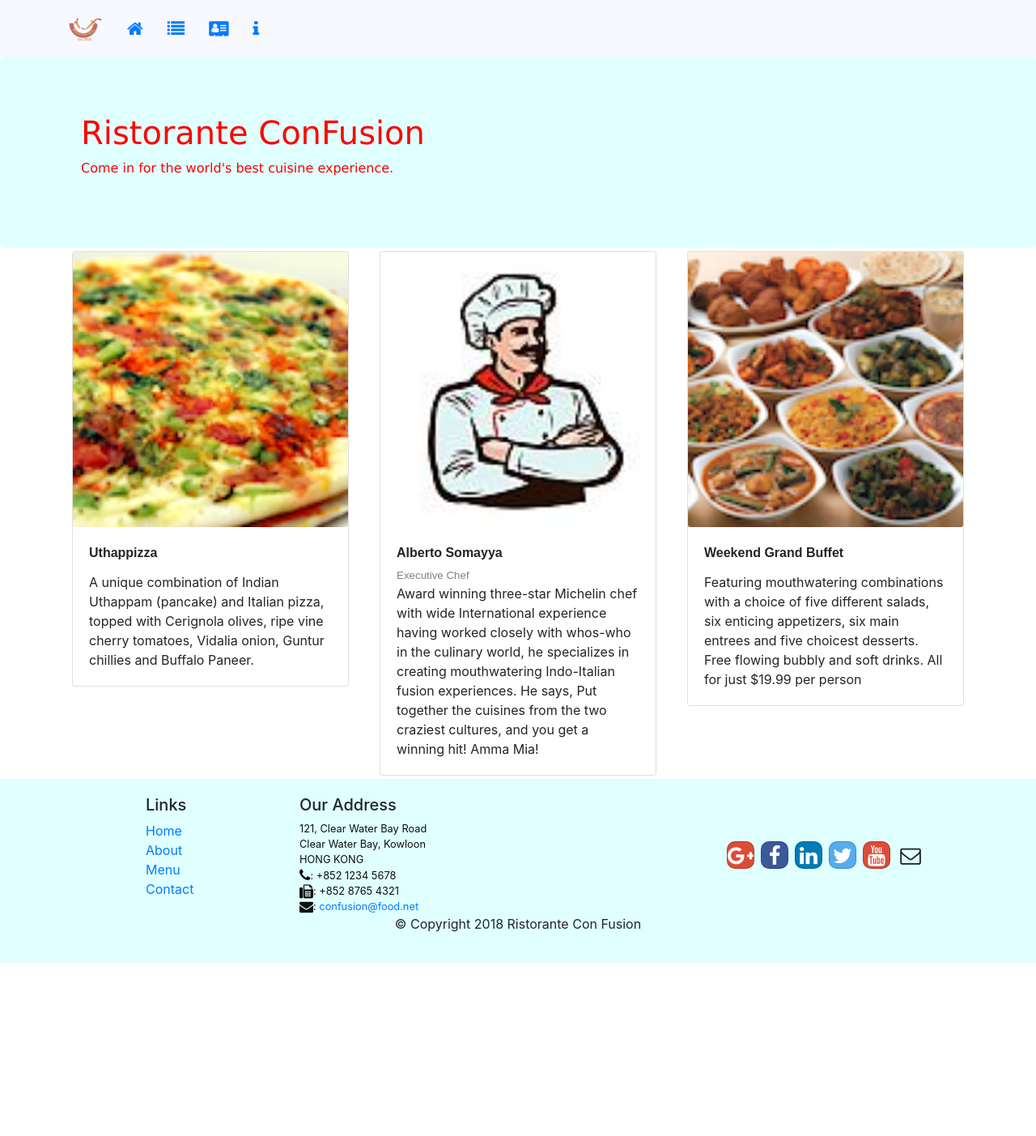
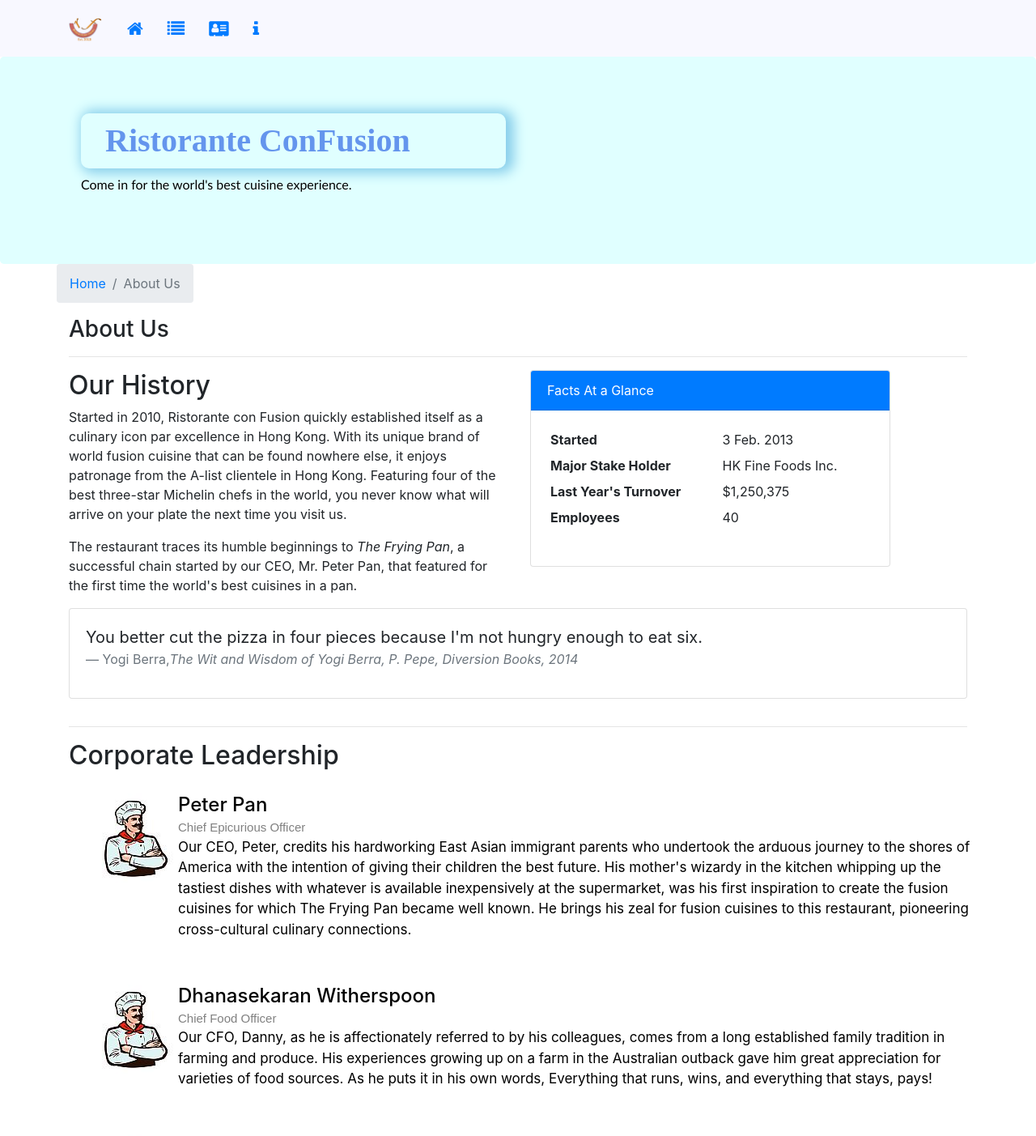
Before and after one commit to spyder204/Coursera-React, a React (Create React App) app: page /aboutus in a window 1280 px wide. Before the commit this address led to /home. Shown: the top 1403 px of the page at 81% size. Before the commit the page ends 1189 px from the top, so only its background shows below. Built offline with nearby package versions, Linux system fonts and the light colour scheme.

Commit message:
About Section added

```diff
--- a/src/App.css
+++ b/src/App.css
@@ -1,6 +1,5 @@
 margin:0px auto;
 padding:0px auto;
-
 
 .row-content {
 margin:0px auto;
@@ -14,12 +13,20 @@ background-color: lightcyan;
 margin:0px auto;
 padding: 20px 0px 20px 0px;
 }
-.jumbotron {
+.jumbotron{
 padding:70px 30px 70px 30px;
 margin:0px auto;
 background: lightcyan ;
-color:red;
-font-family: 'Lucida Sans', 'Lucida Sans Regular', 'Lucida Grande', 'Lucida Sans Unicode', Geneva, Verdana, sans-serif;
+color:black;
+font-family:'Trebuchet MS', 'Lucida Sans Unicode', 'Lucida Grande', 'Lucida Sans', Arial, sans-serif;
+}
+.jumbotron>div>div>div>h1{
+    font-family: "Century Gothic";
+    font-weight: 800;
+    padding:10px 5px 10px 30px;
+    box-shadow: 5px 1px 15px 5px skyblue;
+    border-radius: 10px;
+    color:cornflowerblue;
 }
 
 address{
@@ -56,7 +63,41 @@ background-color: ghostwhite;
 }
 .card-subtitle{
     font-weight: 450;
-    font-size: smaller;
+    font-size: 15px;
     font-family: Arial, Helvetica, sans-serif;
     color:gray;
 }
+
+.btn-group>.btn{
+    padding:6px;
+    margin:8px;
+    border-radius: 10px;
+}
+.commentAuthor{
+    font-size: 14px;
+    color:rgb(92, 91, 91);
+}
+
+.commentsHeading{
+    font-weight: 600;
+    font-family: fantasy;
+    box-shadow: 3px 5px 3px lightblue;
+    padding: 10px;
+    background-color: hsl(160, 81%, 84%);
+
+}
+
+.leaderMedia{
+    margin-bottom: 35px;
+    font-size: 17px;
+
+}
+
+.leaderMedia>div{
+    color:black;
+    padding-top: 20px;
+}
+
+.leader-section{
+    margin-top: 18px;
+}
--- /dev/null
+++ b/src/components/AboutComponent.js
@@ -0,0 +1,102 @@
+import React from 'react';
+import { Breadcrumb, BreadcrumbItem, Card, CardBody, CardHeader,CardSubtitle, Media } from 'reactstrap';
+import { Link } from 'react-router-dom';
+
+
+function RenderLeader({leader}){
+    console.log(leader)
+    return(
+        <div className='row leaderMedia'>
+            <Media>
+            <Media object src={leader.image} alt="Masterchef Alberto" />
+            </Media>
+
+            <Media body>
+                <Media heading>
+                    {leader.name}
+                </Media>
+                <CardSubtitle>{leader.designation}</CardSubtitle>
+                <div>{leader.description}</div>
+            </Media>
+        </div>
+    )
+
+}
+
+
+
+
+function About(props) {
+
+    const leaders = props.leaders.map((leader) => {
+        return (
+            <RenderLeader leader = {leader} />
+        );
+    });
+
+    return(
+        <div className="container">
+            <div className="row">
+                <Breadcrumb>
+                    <BreadcrumbItem><Link to="/home">Home</Link></BreadcrumbItem>
+                    <BreadcrumbItem active>About Us</BreadcrumbItem>
+                </Breadcrumb>
+                <div className="col-12">
+                    <h3>About Us</h3>
+                    <hr />
+                </div>
+            </div>
+            <div className="row row-content">
+                <div className="col-12 col-md-6">
+                    <h2>Our History</h2>
+                    <p>Started in 2010, Ristorante con Fusion quickly established itself as a culinary icon par excellence in Hong Kong. With its unique brand of world fusion cuisine that can be found nowhere else, it enjoys patronage from the A-list clientele in Hong Kong.  Featuring four of the best three-star Michelin chefs in the world, you never know what will arrive on your plate the next time you visit us.</p>
+                    <p>The restaurant traces its humble beginnings to <em>The Frying Pan</em>, a successful chain started by our CEO, Mr. Peter Pan, that featured for the first time the world's best cuisines in a pan.</p>
+                </div>
+                <div className="col-12 col-md-5">
+                    <Card>
+                        <CardHeader className="bg-primary text-white">Facts At a Glance</CardHeader>
+                        <CardBody>
+                            <dl className="row p-1">
+                                <dt className="col-6">Started</dt>
+                                <dd className="col-6">3 Feb. 2013</dd>
+                                <dt className="col-6">Major Stake Holder</dt>
+                                <dd className="col-6">HK Fine Foods Inc.</dd>
+                                <dt className="col-6">Last Year's Turnover</dt>
+                                <dd className="col-6">$1,250,375</dd>
+                                <dt className="col-6">Employees</dt>
+                                <dd className="col-6">40</dd>
+                            </dl>
+                        </CardBody>
+                    </Card>
+                </div>
+                <div className="col-12">
+                    <Card>
+                        <CardBody className="bg-faded">
+                            <blockquote className="blockquote">
+                                <p className="mb-0">You better cut the pizza in four pieces because
+                                    I'm not hungry enough to eat six.</p>
+                                <footer className="blockquote-footer">Yogi Berra,
+                                <cite title="Source Title">The Wit and Wisdom of Yogi Berra,
+                                    P. Pepe, Diversion Books, 2014</cite>
+                                </footer>
+                            </blockquote>
+                        </CardBody>
+                    </Card>
+                </div>
+            </div>
+            <div className="row row-content leader-section">
+                <div className="col-12">
+                    <hr/>
+                    <h2>Corporate Leadership</h2>
+                </div>
+                <div className="col-12">
+                    <Media list>
+                        {leaders}
+                    </Media>
+                </div>
+            </div>
+        </div>
+    );
+}
+
+export default About;
--- a/src/components/ContactComponent.js
+++ b/src/components/ContactComponent.js
@@ -1,8 +1,23 @@
 import React from 'react';
-
+import {Breadcrumb, BreadcrumbItem} from 'reactstrap';
+import {Link} from 'react-router-dom';
 function Contact(props) {
     return(
         <div className="container">
+            <div className='row'>
+               <Breadcrumb>
+                <BreadcrumbItem>
+                    <Link to='/home'>Home</Link>
+                </BreadcrumbItem>
+
+                <BreadcrumbItem active>Contact Us
+                </BreadcrumbItem>
+               </Breadcrumb>
+               <div className='col-12'>
+                   <h3>Contact Us</h3>
+                   <hr/>
+               </div>
+           </div>
             <div className="row row-content">
                 <div className="col-12">
                 <h3>Location Information</h3>
--- a/src/components/DishdetailComponent.js
+++ b/src/components/DishdetailComponent.js
@@ -1,6 +1,6 @@
 import React from 'react';
-import {Card, CardImg, CardText, CardBody, CardTitle } from 'reactstrap';
-
+import {Card, CardImg, CardText, CardBody, CardTitle, Breadcrumb, BreadcrumbItem} from 'reactstrap';
+import {Link} from 'react-router-dom';
 
     function RenderDishCard({dish}){  // dish = props here . destructured
         if(dish==null)
@@ -18,32 +18,31 @@ import {Card, CardImg, CardText, CardBody, CardTitle } from 'reactstrap';
                 </div>
             );
         }
-
     }
 
-
-    function RenderComments(dish){
-
-        if(dish==null)
+    function RenderComments({comments}){
+        if(comments==null)
             return (<div></div>);
 
-            else{
-
-            let commentdata = dish.comments.map((com)=>{
+        else{
+             let commentdata = comments.map((comments)=>{
                 return(
-                    <li key = {com.id}>
-                        <p>{com.comment} :- {com.author}, {new Intl.DateTimeFormat('en-US', {year:'numeric', month:'short', day:'2-digit'}).format(new Date(Date.parse(com.date)))} </p>
+                    <li key = {comments.id}>
+                        <div>
+                            <p className='comments'>{comments.comment}</p>
+                            <p className='commentAuthor'>--{comments.author},
+                            {new Intl.DateTimeFormat('en-US', { year: 'numeric', month: 'short', day: '2-digit'}).format(new Date(Date.parse(comments.date)))}</p>
+                        </div>
                     </li>
-                );
-            })
-
+                )
+             })
 
             return(
 
-                <div className='col-12 col-md-5 m-1'>
-                    <h4>Comments</h4>
+                <div className=' col-12 col-md-5 m-1'>
+                    <h4 className='commentsHeading'>Comments</h4>
                     <ul className='list-unstyled'>
-                        {commentdata};
+                        {commentdata}
                     </ul>
                 </div>
             );
@@ -52,18 +51,35 @@ import {Card, CardImg, CardText, CardBody, CardTitle } from 'reactstrap';
     }
 
    const DishDetail = (props)=> {
-        console.log("DishDetail Render invoked.");
+        //console.log("DishDetail Render invoked.");
+       console.log("dish detail props ", props.comments);
         // if no card is selected, then null prop will be passed which will throw an error
         if(props.dish!=null){
 
          return(
                 <div className='container'>
                     <div className='row'>
-                    <RenderDishCard dish = {props.dish} />
-                    <RenderComments comments = {props.dish.comments} />
+               <Breadcrumb>
+                <BreadcrumbItem>
+                    <Link to='/home'>Home</Link>
+                </BreadcrumbItem>
+                <BreadcrumbItem>
+                    <Link to='/menu'>Menu</Link>
+                </BreadcrumbItem>
 
+                <BreadcrumbItem active>{props.dish.name}
+                </BreadcrumbItem>
+               </Breadcrumb>
 
-                </div>
+               <div className='col-12'>
+                   <h3>{props.dish.name}</h3>
+                   <hr/>
+               </div>
+           </div>
+                    <div className='row'>
+                        <RenderDishCard dish = {props.dish} />
+                        <RenderComments comments = {props.comments} />
+                    </div>
                 </div>
             );
         }
--- a/src/components/MainComponent.js
+++ b/src/components/MainComponent.js
@@ -14,7 +14,7 @@ import Footer from './FooterComponent';
 import Home from './HomeComponent';
 
 import Contact from './ContactComponent';
-
+import About from './AboutComponent'
 
 import {Switch, Route, Redirect} from 'react-router-dom';
 import { unstable_renderSubtreeIntoContainer } from 'react-dom';
@@ -47,13 +47,24 @@ class Main extends Component {
 
     }// we can also do this like done in Menu route.
 
+    const DishWithId = ({match})=>{
+      console.log(parseInt(match.params.dishId, 10));
+      // route will pass 3 props here-match, location, history,. we want match only
+      return(
+        <DishDetail
+        dish = {this.state.dishes.filter((dish)=>dish.id === parseInt(match.params.dishId, 10))[0]}
+
+        comments = {this.state.comments.filter((comment)=>comment.dishId === parseInt(match.params.dishId, 10))}
+        />)
+    }
+
     return (
       <div>
         <Header/>
           <Switch>
 
             <Route path = "/home" component= {Homepage} />
-            <Route exact path = "/menu" component= { ()=><Menu dishes = {this.state.dishes} /> } />
+            <Route exact path = "/menu" component = { ()=><Menu dishes = {this.state.dishes} /> } />
             {
             // exact-- means path should exactly match, nothing ahead /menu
             //component= {Menu}--- wrong approach---- as we would not be able to pass
@@ -63,6 +74,9 @@ class Main extends Component {
 
             <Route exact path = "/contactus" component = {Contact} />
 
+            <Route path = '/menu/:dishId' component={DishWithId}/>
+
+            <Route exact path = "/aboutus" component = { ()=><About leaders = {this.state.leaders}/>} />
             <Redirect to = "/home" />
             {
               // if routes don't match, redirected to HomePage
--- a/src/components/MenuComponent.js
+++ b/src/components/MenuComponent.js
@@ -1,26 +1,27 @@
 import React from 'react';
 //import {Media} from 'reactstrap';
-import {Card, CardImg, CardImgOverlay, CardTitle } from 'reactstrap';
-
+import {Card, CardImg, CardImgOverlay, CardTitle, Breadcrumb, BreadcrumbItem } from 'reactstrap';
+import {Link} from 'react-router-dom';
 
 // defining a functional component
-
 function RenderMenuItem({dish, onClick}) {     // destructuring props
 
     return(
-        <Card key = {dish.id} onClick = {()=>onClick(dish.id)}>
+        <Card>
+        <Link to ={`/menu/${dish.id}`}>
+
         <CardImg width="100%"  object src = {dish.image} alt = {dish.name}/>
-
         <CardImgOverlay>
             <CardTitle heading>{dish.name}</CardTitle>
          </CardImgOverlay>
 
+        </Link>
     </Card>
     );
 
 } // func component ready
 
-const Menu = (props)=>{        // another way of defining functional components
+const Menu = (props)=>{   // another way of defining functional components
 
     const menu = props.dishes.map((dish)=>{
         return(
@@ -32,19 +33,32 @@ const Menu = (props)=>{        // another way of defining functional components
             {
             // using above functional component- down below
             }
-            <RenderMenuItem dish = {dish} onClick = {props.onClick} />
+            <RenderMenuItem dish = {dish} />
             </div>
         );
     });
 
     return(
         <div className = 'container'>
+           <div className='row'>
+               <Breadcrumb>
+                <BreadcrumbItem>
+                    <Link to='/home'>Home</Link>
+                </BreadcrumbItem>
+
+                <BreadcrumbItem active>Menu
+                </BreadcrumbItem>
+               </Breadcrumb>
+               <div className='col-12'>
+                   <h3>Menu</h3>
+                   <hr/>
+               </div>
+           </div>
             <div className='row'>
                 {menu}
             </div>
         </div>
     );
-
 };
 
 
```
